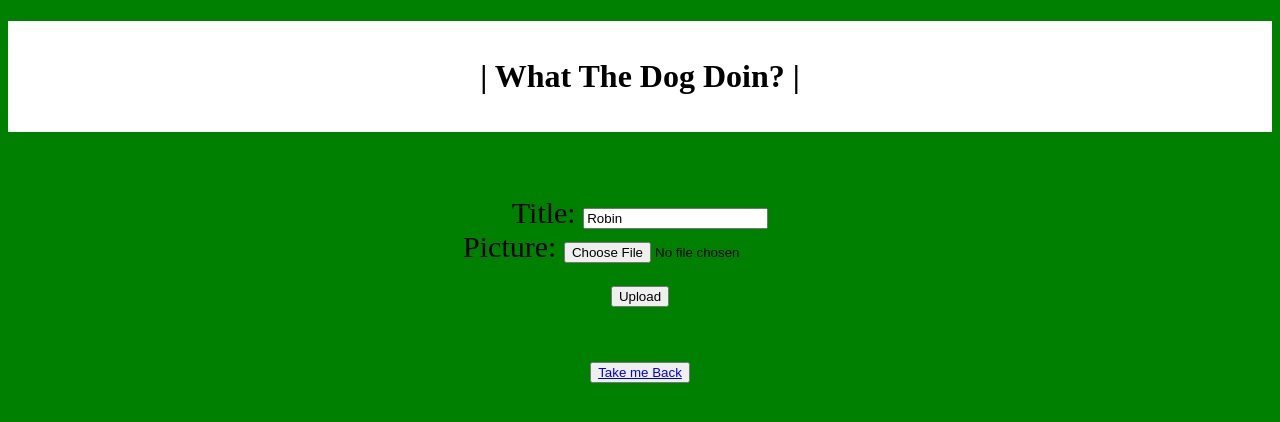
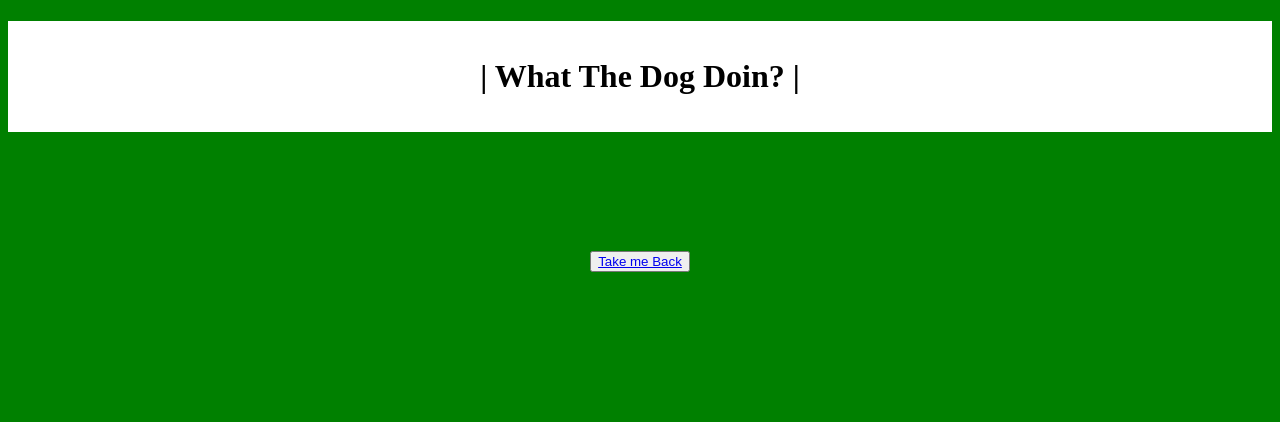
Before and after one commit to Tobiasc14/myRobotWebsite, a Django app: page /robincam/ in a window 1280 px wide. Shown: the top 422 px of the page. Run offline with Django 3.2, Linux system fonts and the light colour scheme; data that the repository does not hold is empty.

Commit message:
Made the form invisible so now the only way to add an image is with separate python script

```diff
--- a/ImageUploader.py
+++ b/ImageUploader.py
@@ -5,7 +5,7 @@ import time
 browser = webdriver.Chrome()
 
 # Go to the website URL
-url = "http://127.0.0.1:8000/robincam/"
+url = "http://24.218.29.129/robincam/"
 browser.get(url)
 
 # Find the file input element and send the image file path to it
--- a/RobinCam/templates/RobinCam/whatthedogdoin.html
+++ b/RobinCam/templates/RobinCam/whatthedogdoin.html
@@ -36,7 +36,7 @@
     <br>
 
 
-    <form class="center" method="post" enctype="multipart/form-data">
+    <form class="center"  method="post" enctype="multipart/form-data" style="display: none">
 {% csrf_token %}
         {{ form.as_p }}
         <br>
```
